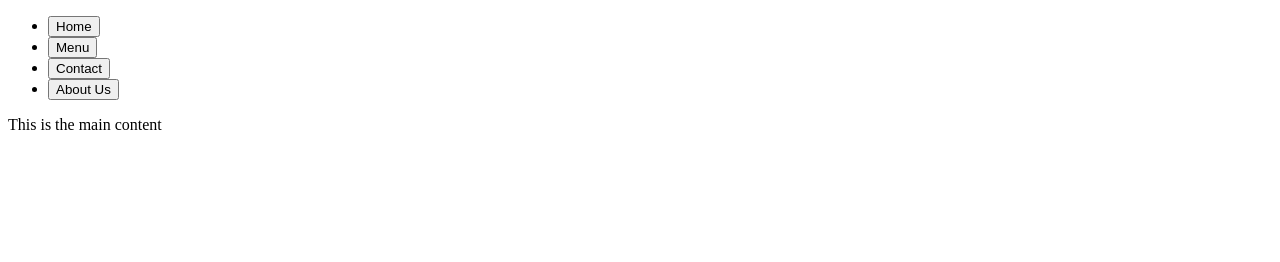
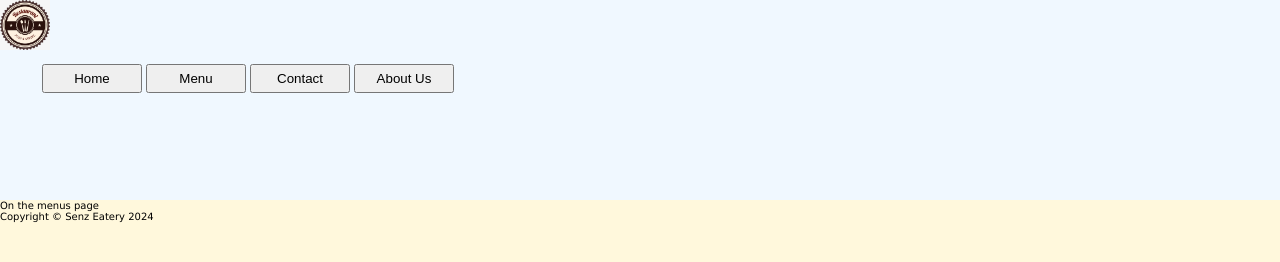
Before and after one commit to senzdigitalsinc23/restaurant-page, a website built with webpack: page src/index.html in a window 1280 px wide. Both pictures are taken after a click on the button "Menu". Built offline with nearby package versions, Linux system fonts and the light colour scheme.

Commit message:
Button Events Added.
Page structure setup completed with header, body and footer in place. Button events added to buttons for switching between pages.

```diff
--- /dev/null
+++ b/public/assets/css/styles.css
@@ -0,0 +1,33 @@
+:root {
+    font-family: Verdana, Geneva, Tahoma, sans-serif;
+    font-size: 62.5%;
+}
+
+body {
+    margin: 0;
+    background-color: cornsilk;
+    overflow: hidden;
+}
+
+/*Header styling*/
+header {
+    width: 100%;
+    height: 25vh;
+    background-color: aliceblue;
+    align-items: center;
+    justify-content: center;
+}
+
+header button {
+    margin: 2px;
+    width: 100px;
+    padding: 5px;
+}
+
+header img {
+    width: 50px;
+}
+
+li {
+    list-style-type: none;
+}
--- a/src/app/create-elements.js
+++ b/src/app/create-elements.js
@@ -0,0 +1,39 @@
+//Helper functions for creating and setting elements on DOM
+const createElements = (element, text = "") => {
+
+    let create = document.createElement(element)
+
+    create.textContent = text;
+
+    return create;
+}
+
+
+const setAttributes = (attributes, elements = []|"") => {
+    let properties = Object.keys(attributes);
+    let values = Object.values(attributes);
+
+   for (let i = 0; i < Object.keys(attributes).length; i++) {
+
+       if (Array.isArray(elements)) {
+            elements.map(element => {
+                element.setAttribute(properties[i], values[i])
+            })
+       } else {
+           elements.setAttribute(properties[i], values[i])
+       }
+
+    }
+}
+
+const attachElements = (parent, children = ""|[]) => {
+    if (Array.isArray(children)) {
+        children.map((child) => parent.append(child));
+    }
+    else{
+        parent.append(children);
+    }
+}
+
+
+export {createElements, setAttributes, attachElements}
--- /dev/null
+++ b/src/app/events.js
@@ -0,0 +1,9 @@
+
+const clicks = (button) => {
+
+    const buttonName = document.querySelector("#" + `${button}`);
+
+    return buttonName;
+}
+
+export {clicks};
--- a/src/index.html
+++ b/src/index.html
@@ -4,22 +4,14 @@
     <meta charset="UTF-8">
     <meta name="viewport" content="width=device-width, initial-scale=1.0">
     <title>Restaurant Service</title>
+
+    <link rel="stylesheet" href="../public/assets/css/styles.css">
 </head>
 <body>
-    <header class="main-header">
-        <nav class="navbar">
-            <ul>
-                <li><button>Home</button></li>
-                <li><button>Menu</button></li>
-                <li><button>Contact</button></li>
-                <li><button>About Us</button></li>
-            </ul>
-        </nav>
-    </header>
+    <div class="main-container">
+        <div id="content"></div>
+    </div>
 
-    <div id="content">This is the main content</div>
-
-    <footer class="main-footer"></footer>
 
 </body>
 </html>
--- a/src/index.js
+++ b/src/index.js
@@ -0,0 +1,43 @@
+import { attachElements } from "./app/create-elements";
+import { clicks } from "./app/events";
+import aboutUs from "./pages/about-us";
+import contactUs from "./pages/contact-us";
+import homepage from "./pages/home";
+import footer from "./pages/include/footer";
+import header from "./pages/include/header";
+import menu from "./pages/menu";
+
+const mainContainer = document.querySelector('.main-container');
+
+function displayComponents() {
+    attachElements(mainContainer, header())
+
+    const element = document.querySelector('#content');
+
+    attachElements(element, homepage())
+
+    clicks('home').onclick = () => {
+        element.textContent = ""
+        attachElements(element, homepage())
+    }
+
+    clicks('menu').onclick = () => {
+        element.textContent = "";
+        attachElements(element, menu());
+    }
+
+    clicks('contact').onclick = () => {
+        element.textContent = "";
+        attachElements(element, contactUs());
+    }
+
+    clicks('about-us').onclick = () => {
+        element.textContent = "";
+        attachElements(element, aboutUs());
+    }
+    //attachElements(element, [header()]);
+
+    return element;
+}
+
+attachElements(mainContainer, [displayComponents(), footer()]);
--- a/src/pages/about-us.js
+++ b/src/pages/about-us.js
@@ -0,0 +1,5 @@
+const aboutUs = () => {
+    return "On the About Us page";
+}
+
+export default aboutUs;
--- a/src/pages/contact-us.js
+++ b/src/pages/contact-us.js
@@ -0,0 +1,5 @@
+const contactUs = () => {
+    return "On the Contact Us page";
+}
+
+export default contactUs;
--- a/src/pages/home.js
+++ b/src/pages/home.js
@@ -0,0 +1,9 @@
+import { attachElements, createElements } from "../app/create-elements";
+
+const homepage = () => {
+    let home = createElements("div", "On The Homepage");
+
+    return home;
+}
+
+export default homepage;
--- /dev/null
+++ b/src/pages/include/footer.js
@@ -0,0 +1,12 @@
+import { attachElements, createElements, setAttributes } from "../../app/create-elements";
+
+const footer = () => {
+    let footer = createElements("footer");
+    let copyright = createElements('div', "Copyright © Senz Eatery 2024");
+
+    attachElements(footer, copyright);
+
+    return footer;
+}
+
+export default footer;
--- /dev/null
+++ b/src/pages/include/header.js
@@ -0,0 +1,38 @@
+import { createElements, setAttributes, attachElements } from "../../app/create-elements";
+
+const header = () => {
+    const header = createElements('header');
+    const nav = createElements('nav');
+    const ul =  createElements('ul');
+    const logoContainer = createElements('div')
+    const logo = createElements('img')
+    const navLinksContainer = createElements('div');
+
+    const navLinks = ["Home", "Menu", "Contact", "About Us"]
+
+    setAttributes({'class': 'main-header'}, header);
+    setAttributes({'class': "navbar"}, nav);
+    setAttributes({'src': "../../../public/assets/images/logo2.jpg"}, logo);
+
+    navLinks.map(nav => {
+
+        const li = createElements('li', `${nav}`);
+        const button = createElements('button');
+
+        setAttributes({'id': nav.toLowerCase().replace(" ", "-")}, button)
+
+        attachElements(button, li);
+        attachElements(ul, button);
+    })
+
+
+    attachElements(logoContainer, logo)
+    attachElements(nav, ul);
+    attachElements(navLinksContainer, nav)
+    attachElements(header, [logoContainer, navLinksContainer]);
+
+
+    return header;
+}
+
+export default header;
--- a/src/pages/menu.js
+++ b/src/pages/menu.js
@@ -0,0 +1,5 @@
+const menu = () => {
+    return "On the menus page";
+}
+
+export default menu;
--- a/webpack.config.js
+++ b/webpack.config.js
@@ -3,6 +3,7 @@ const HtmlWebpackPlugin = require('html-webpack-plugin');
 
 module.exports = {
   entry: './src/index.js',
+  mode: 'development',
   output: {
     filename: 'main.js',
     path: path.resolve(__dirname, 'dist'),
```
Also changed, not shown: public/assets/images/logo1.png (added), public/assets/images/logo2.jpg (added).
